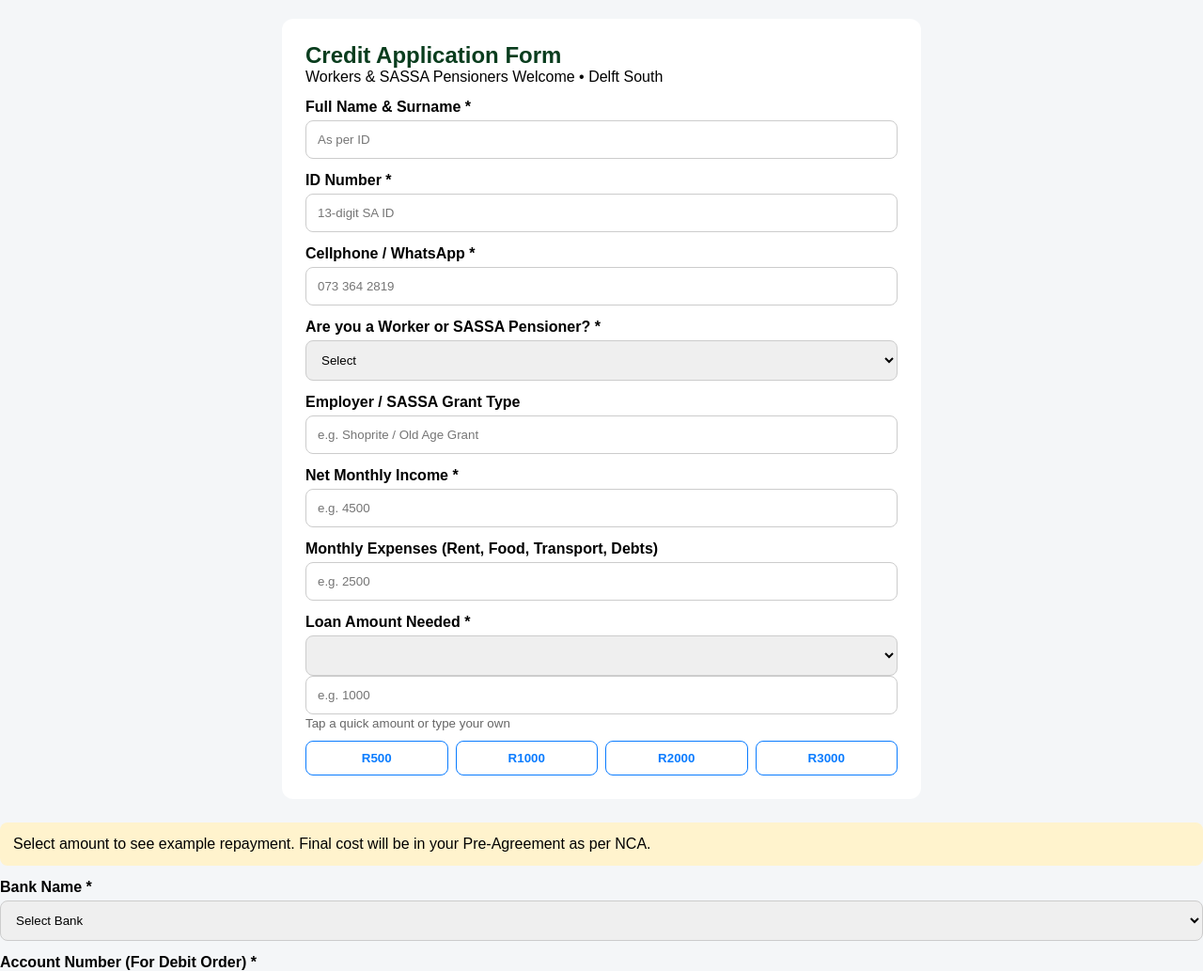
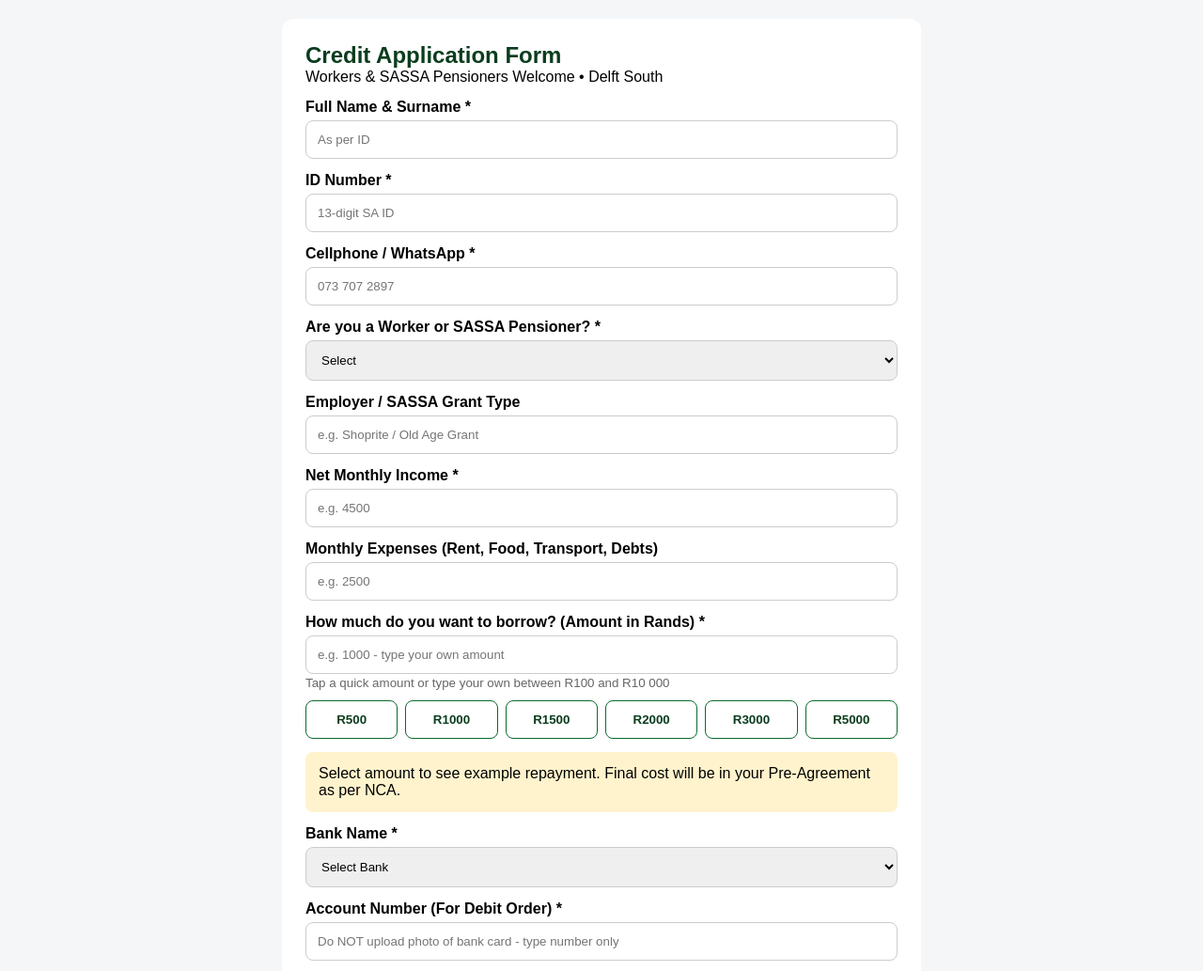
Before and after one commit to Avatar-Store190/INVESTER-PTY-LTD-, a plain HTML site: page apply.html in a window 1280 px wide. Shown: the part 60-1093 px from the top of the page at 94% size. Drawn offline with Linux system fonts and the light colour scheme.

Commit message:
index.html

```diff
--- a/apply.html
+++ b/apply.html
@@ -15,6 +15,9 @@ input,select,textarea{width:100%;padding:12px;border:1px solid #ccc;border-radiu
 .wa{display:block;text-align:center;margin-top:12px;background:#25D366;color:#fff;padding:12px;border-radius:8px;text-decoration:none;font-weight:bold}
 .note{font-size:12px;color:#666;line-height:1.6;margin-top:12px}
 .calc{background:#fff3cd;padding:14px;border-radius:8px;margin-top:14px}
+.amount-btns{display:flex;gap:8px;flex-wrap:wrap;margin-top:10px}
+.amount-btns button{flex:1;padding:12px;border:1px solid #0a6b2e;background:#fff;color:#0a3d1e;border-radius:8px;font-weight:bold;cursor:pointer}
+.amount-btns button.active{background:#0a6b2e;color:#fff}
 </style>
 </head>
 <body>
@@ -25,7 +28,7 @@ input,select,textarea{width:100%;padding:12px;border:1px solid #ccc;border-radiu
 <p>Workers & SASSA Pensioners Welcome • Delft South</p>
 
 <!-- CREDIT PROVIDER METHOD: FormSubmit sends all fields + files to Gmail -->
-<form action="https://formsubmit.co/thandozamahle@gmail.com" method="POST" enctype="multipart/form-data">
+<form action="https://formsubmit.co/kmochoari1980@gmail.com" method="POST" enctype="multipart/form-data">
 <input type="hidden" name="_subject" value="NEW CREDIT APPLICATION - INVESTER NCRCP20409">
 <input type="hidden" name="_captcha" value="false">
 <input type="hidden" name="_template" value="table">
@@ -33,29 +36,34 @@ input,select,textarea{width:100%;padding:12px;border:1px solid #ccc;border-radiu
 
 <label>Full Name & Surname *</label><input name="Full Name" required placeholder="As per ID">
 <label>ID Number *</label><input name="ID Number" required maxlength="13" placeholder="13-digit SA ID">
-<label>Cellphone / WhatsApp *</label><input name="Cellphone" required placeholder="073 364 2819">
+<label>Cellphone / WhatsApp *</label><input name="Cellphone" required placeholder="073 707 2897">
 <label>Are you a Worker or SASSA Pensioner? *</label>
 <select name="Client Type" required><option value="">Select</option><option>Worker</option><option>SASSA Pensioner</option><option>Self-Employed</option></select>
 <label>Employer / SASSA Grant Type</label><input name="Employer / Grant" placeholder="e.g. Shoprite / Old Age Grant">
 <label>Net Monthly Income *</label><input name="Net Income" type="number" required placeholder="e.g. 4500">
 <label>Monthly Expenses (Rent, Food, Transport, Debts)</label><input name="Monthly Expenses" type="number" placeholder="e.g. 2500">
-<label>Loan Amount Needed *</label>
-<select name="Loan Amount" id="amount" required onchange="calc()">
-<div class="form-group">
-  <label for="loan_amount">How much do you want to borrow? (Amount in Rands) *</label>
-  <input type="number" id="loan_amount" name="loan_amount" placeholder="e.g. 1000" min="100" max="10000" step="50" required>
-  <small style="color:#666;">Tap a quick amount or type your own</small>
 
-  <div style="display:flex; gap:8px; flex-wrap:wrap; margin-top:10px;">
-    <button type="button" onclick="document.getElementById('loan_amount').value='500'" style="flex:1; padding:10px; border:1px solid #0a7cff; background:#fff; color:#0a7cff; border-radius:8px; font-weight:bold; cursor:pointer;">R500</button>
-    <button type="button" onclick="document.getElementById('loan_amount').value='1000'" style="flex:1; padding:10px; border:1px solid #0a7cff; background:#fff; color:#0a7cff; border-radius:8px; font-weight:bold; cursor:pointer;">R1000</button>
-    <button type="button" onclick="document.getElementById('loan_amount').value='2000'" style="flex:1; padding:10px; border:1px solid #0a7cff; background:#fff; color:#0a7cff; border-radius:8px; font-weight:bold; cursor:pointer;">R2000</button>
-    <button type="button" onclick="document.getElementById('loan_amount').value='3000'" style="flex:1; padding:10px; border:1px solid #0a7cff; background:#fff; color:#0a7cff; border-radius:8px; font-weight:bold; cursor:pointer;">R3000</button>
-  </div>
+<!-- LOAN AMOUNT - EDITED: Type own amount + Quick Buttons -->
+<label>How much do you want to borrow? (Amount in Rands) *</label>
+<input name="Loan Amount" id="amount" type="number" required min="100" max="10000" step="50" placeholder="e.g. 1000 - type your own amount" oninput="calc()">
+<small style="color:#666;">Tap a quick amount or type your own between R100 and R10 000</small>
+<div class="amount-btns">
+  <button type="button" onclick="setAmount(500,this)">R500</button>
+  <button type="button" onclick="setAmount(1000,this)">R1000</button>
+  <button type="button" onclick="setAmount(1500,this)">R1500</button>
+  <button type="button" onclick="setAmount(2000,this)">R2000</button>
+  <button type="button" onclick="setAmount(3000,this)">R3000</button>
+  <button type="button" onclick="setAmount(5000,this)">R5000</button>
 </div>
 
 <div class="calc" id="calcBox">Select amount to see example repayment. Final cost will be in your Pre-Agreement as per NCA.</div>
 <script>
+function setAmount(val, btn){
+  document.getElementById('amount').value = val;
+  document.querySelectorAll('.amount-btns button').forEach(b => b.classList.remove('active'));
+  if(btn) btn.classList.add('active');
+  calc();
+}
 function calc(){
   let a = document.getElementById('amount').value;
   // Example ONLY: 50% total cost example as requested by owner - to be replaced by NCA schedule in Pre-Agreement
```
